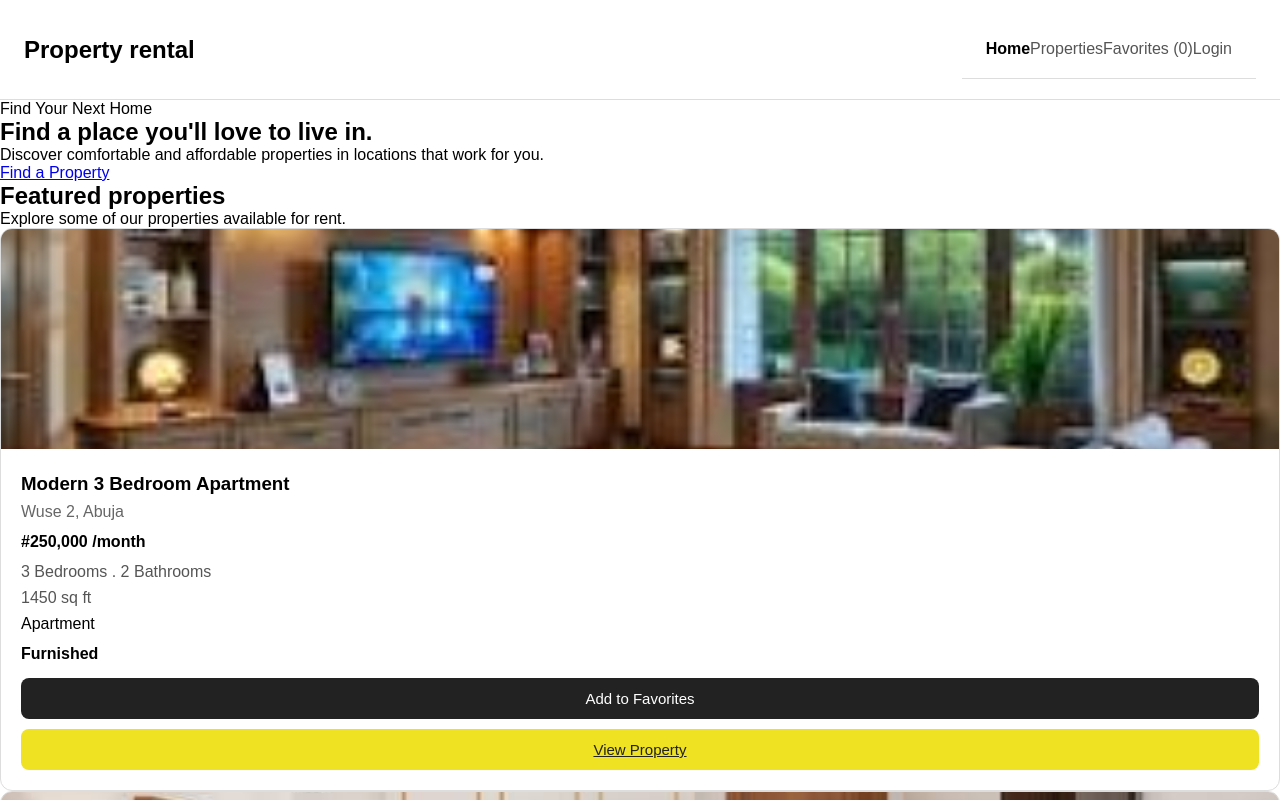
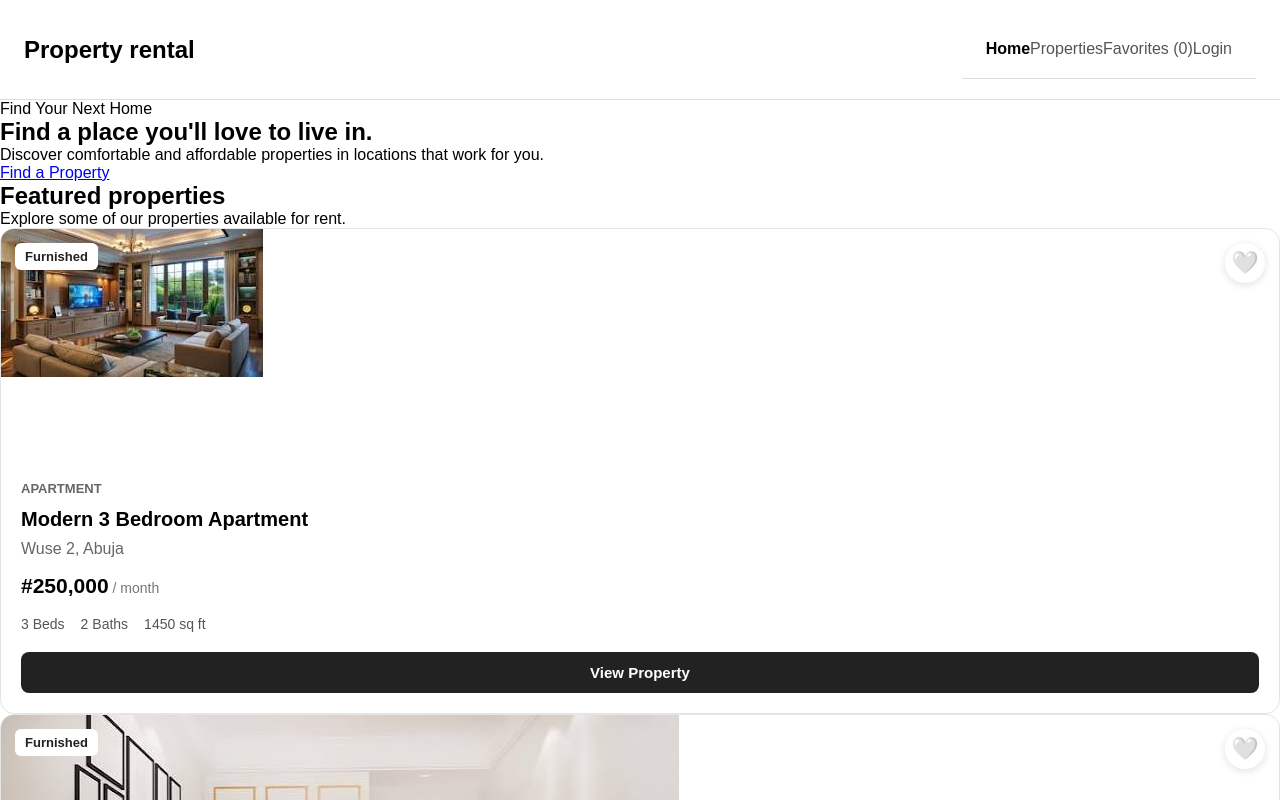
Before and after one commit to steady314/property-rental-platform, a React (Vite) app: page / in a window 1280 px wide. Shown: the top 800 px of the page. Built offline with nearby package versions, Linux system fonts and the light colour scheme.

Commit message:
Improve property card design

```diff
--- a/src/components/PropertyCard.css
+++ b/src/components/PropertyCard.css
@@ -1,58 +1,111 @@
 .property-card {
-    border: 1px solid #ddd;
-    border-radius: 12px;
     overflow: hidden;
+    border: 1px solid #e5e5e5;
+    border-radius: 14px;
     background: white;
+    transition: transform 0.2s ease, box-shadow 0.2s ease;
 }
-.property-card img {
+.property-card:hover {
+    transform: translateY(-4px);
+    box-shadow: 0 10px 25px rgba(0, 0, 0, 0.08)
+}
+.property-image-wrapper {
+    position: relative;
+    height: 230px;
+    overflow: hidden;
+}
+.property-image {
     width: 100%;
-    height: 220px;
+    height: 100%;
+    display: block;
     object-fit: cover;
 }
+
+.property-badge {
+    position: absolute;
+    top: 14px;
+    left: 14px;
+    padding: 6px 10px;
+    border-radius: 6px;
+    background: white;
+    color: #222;
+    font-size: 13px;
+    font-weight: bold;
+}
+
+.favorite-button {
+    position: absolute;
+    top:14px;
+    right: 14px;
+    width: 40px;
+    height: 40px;
+    border: none;
+    border-radius: 50%;
+    background: white;
+    color: #222;
+    font-size: 22px;
+    cursor: pointer;
+    display: flex;
+    align-items: center;
+    justify-content: center;
+    box-shadow: 0 2px 8px rgba(0, 0, 0, 0.12);
+}
+.favorite-button:hover {
+    transform: scale(1.05);
+}
+
 .property-card-content {
     padding: 20px;
 }
+.property-type {
+    display: inline-block;
+    margin-bottom: 10px;
+    color: #666;
+    font-size: 13px;
+    font-weight: bold;
+    text-transform: uppercase;
+}
 .property-card h3 {
     margin-bottom: 8px;
+    font-size: 20px;
+    line-height: 1.3;
 }
 .property-location {
+    margin-bottom: 16px;
     color: #666;
-    margin-bottom: 12px;
+
 }
 .property-price {
+    margin-bottom: 18px;
+    font-size: 21px;
     font-weight: bold;
-    margin-bottom: 12px;
+}
+.property-price span {
+    color: #777;
+    font-size: 14px;
+    font-weight: normal;
 }
 .property-details {
+    display: flex;
+    gap: 16px;
+    margin-bottom: 20px;
     color: #555;
-    margin-bottom: 8px;
+    font-size: 14px;
 }
-.property-type {
-    display: inline-block;
-    margin-bottom: 12px;
-}
-.property-furnished {
-    margin-bottom: 15px;
-    font-weight: bold;
-}
-.property-card button {
-    width: 100%;
-    padding: 12px;
-    margin-bottom: 10px;
-    border: none;
-    border-radius: 8px;
-    background: #222;
-    color: white;
-    font-size: 15px;
-    cursor: pointer;
-}
-.property-card a {
+.property-button {
     display: block;
     width: 100%;
     padding: 12px;
     border-radius: 8px;
-    background: #eee222;
-    color: #222;
+    background: #222;
+    color: white;
     text-align: center;
+    text-decoration: none;
     font-size: 15px;
+    font-weight: bold;
+    transition: background 0.2s ease;
+
 }
+.property-button:hover {
+    background: #000;
+}
--- a/src/components/PropertyCard.jsx
+++ b/src/components/PropertyCard.jsx
@@ -5,19 +5,33 @@ function PropertyCard({ property, isFavorite, onToggleFavorite }) {
 
     return(
         <article className="property-card">
-            <img src={property.images[0]} alt={property.title} />
+            <div className="property-image-wrapper">
+                <img src={property.images[0]} alt={property.title}/>
+                {property.furnished && (
+                    <span className="property-badge">
+                        Furnished
+                    </span>
+                )}
+                <button className="favorite-button" onClick={() => onToggleFavorite(property.id)}
+                aria-label={
+                    isFavorite ? `Remove ${property.title} from favorite`
+                    : `Add ${property.title} to favorites`
+                }>{isFavorite ? "❤" : "🤍"}</button>
+            </div>
             <div className="property-card-content">
-               <h3>{property.title}</h3>
-               <p className="property-location">{property.location}</p>
-               <p className="property-price">#{property.price.toLocaleString()} /month</p>
-               <p className="property-details">{property.bedrooms} Bedrooms . {property.bathrooms} Bathrooms</p>
-               <p className="property-details">{property.size} sq ft</p>
-               <p className="property-type">{property.type}</p>
-               {property.furnished && <p className="property-furnished">Furnished</p>}
-               <button onClick={() => onToggleFavorite(property.id)}>{isFavorite ? "Remove favorite" : "Add to Favorites"}</button>
-               <Link to={`/properties/${property.id}`}>View Property</Link>
+                <p className="property-type">{property.type}</p>
+                <h3>{property.title}</h3>
+                <p className="property-location">{property.location}</p>
+                <p className="property-price">#{property.price.toLocaleString()}
+                <span> / month</span></p>
+                <div className="property-details">
+                    <span>{property.bedrooms} Beds</span>
+                    <span>{property.bathrooms} Baths</span>
+                    <span>{property.size} sq ft</span>
+                </div>
+                <Link className="property-button" to={`/properties/${property.id}`}>View Property</Link>
             </div>
         </article>
-    )
+    );
 }
 export default PropertyCard;
```
